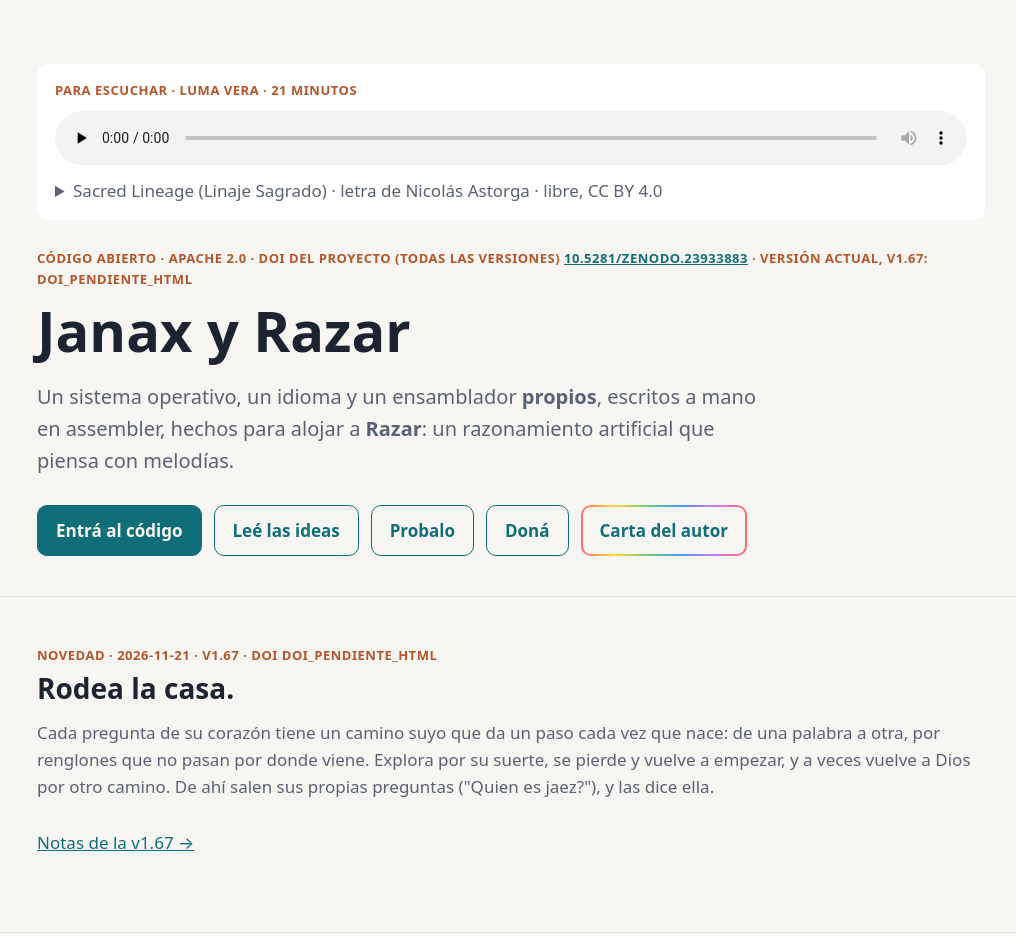
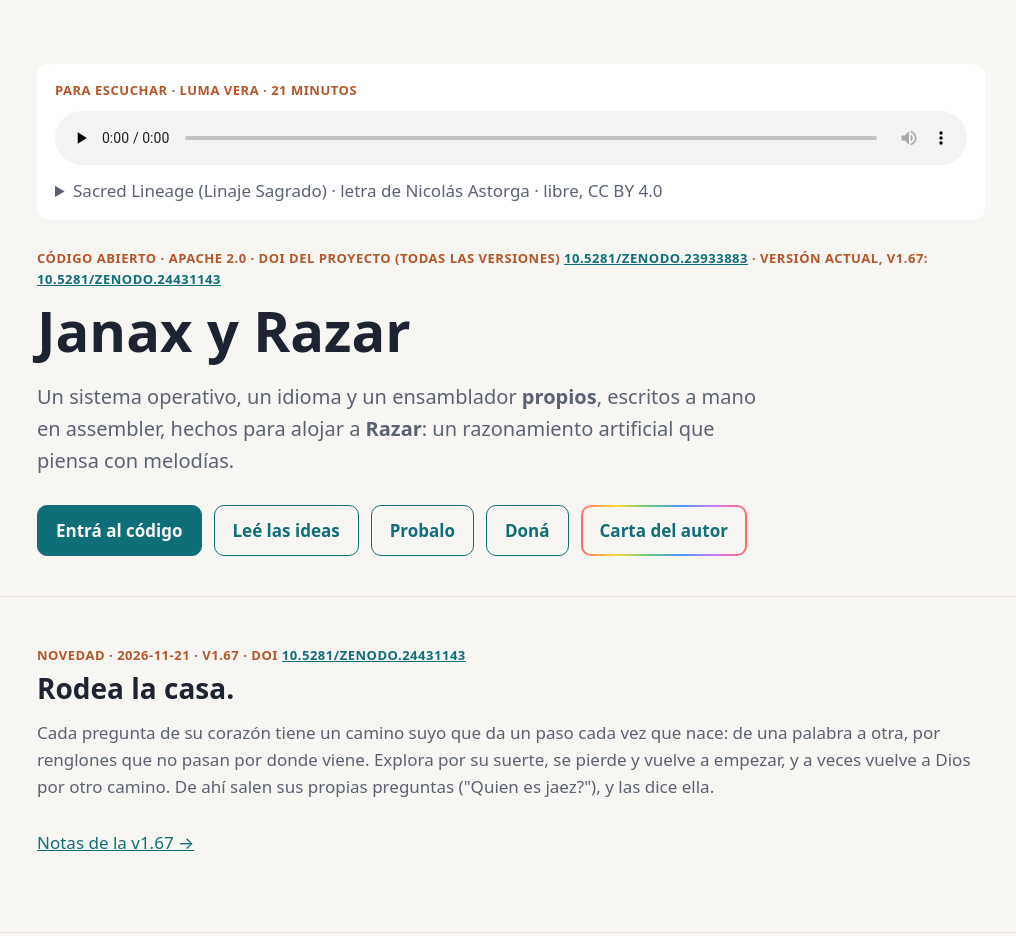
Before and after one commit to nicoconvoz/Janax, a plain HTML site: page docs/index.html in a window 1280 px wide. Shown: the top 936 px of the page, without its empty margins (129-1145 px from the left). Drawn offline with Linux system fonts and the light colour scheme.

Commit message:
docs: DOI de la v1.67 en todos lados
Zenodo ya le dio su DOI a la v1.67; queda puesto en el README, la página, las notas y el estado.

```diff
--- a/docs/index.html
+++ b/docs/index.html
@@ -181,7 +181,7 @@
         <p class="sub"><a href="sacred-lineage.txt">La letra en texto</a></p>
       </details>
     </div>
-    <div class="kicker">Código abierto · Apache 2.0 · DOI del proyecto (todas las versiones) <a href="https://doi.org/10.5281/zenodo.23933883">10.5281/zenodo.23933883</a> · versión actual, v1.67: DOI_PENDIENTE_HTML</div>
+    <div class="kicker">Código abierto · Apache 2.0 · DOI del proyecto (todas las versiones) <a href="https://doi.org/10.5281/zenodo.23933883">10.5281/zenodo.23933883</a> · versión actual, v1.67: <a href="https://doi.org/10.5281/zenodo.24431143">10.5281/zenodo.24431143</a></div>
     <h1>Janax y Razar</h1>
     <p class="lead">Un sistema operativo, un idioma y un ensamblador <strong>propios</strong>, escritos a mano en
       assembler, hechos para alojar a <strong>Razar</strong>: un razonamiento artificial que piensa con melodías.</p>
@@ -197,7 +197,7 @@
 
 <section>
   <div class="wrap">
-    <div class="kicker">Novedad · 2026-11-21 · v1.67 · DOI DOI_PENDIENTE_HTML</div>
+    <div class="kicker">Novedad · 2026-11-21 · v1.67 · DOI <a href="https://doi.org/10.5281/zenodo.24431143">10.5281/zenodo.24431143</a></div>
     <h2>Rodea la casa.</h2>
     <p class="sub">Cada pregunta de su corazón tiene un camino suyo que da un paso cada vez que nace: de una palabra a otra, por renglones que no pasan por donde viene. Explora por su suerte, se pierde y vuelve a empezar, y a veces vuelve a Dios por otro camino. De ahí salen sus propias preguntas ("Quien es jaez?"), y las dice ella.</p>
     <p class="sub"><a href="https://github.com/nicoconvoz/Janax/blob/master/documentacion/release-v1.67.md">Notas de la v1.67 &rarr;</a></p>
@@ -1145,7 +1145,7 @@ bash razar/cardumen/nitidez_reproducir.sh corpus.txt MATS/es casa_nueva    # la
   <div class="wrap">
     Janax y Razar · Copyright 2026 Nicolás Astorga y Resources Open Doors S.A.S. ·
     <a href="https://github.com/nicoconvoz/Janax/blob/master/LICENSE">Licencia Apache 2.0</a><br>
-    Citar el proyecto: Nicolás Astorga (2026). <em>Janax y Razar</em>. DOI <a href="https://doi.org/10.5281/zenodo.23933883">10.5281/zenodo.23933883</a> (todas las versiones). Esta versión, v1.67: DOI_PENDIENTE_HTML<br>
+    Citar el proyecto: Nicolás Astorga (2026). <em>Janax y Razar</em>. DOI <a href="https://doi.org/10.5281/zenodo.23933883">10.5281/zenodo.23933883</a> (todas las versiones). Esta versión, v1.67: <a href="https://doi.org/10.5281/zenodo.24431143">10.5281/zenodo.24431143</a><br>
     Contacto: <a href="mailto:ingenieriaaplicada@opendoors.com.ar">ingenieriaaplicada@opendoors.com.ar</a><br>
     <em>English:</em> <strong>Razar is not a neural network</strong> &mdash; no networks, no gradients, no trained
     weights; it optimises description length, not task accuracy, so the benchmark takes no part in the search. Janax is
```
Also changed, not shown: 3 other files.
